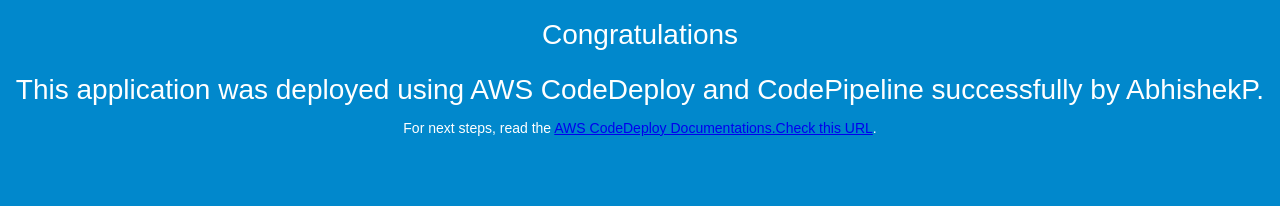
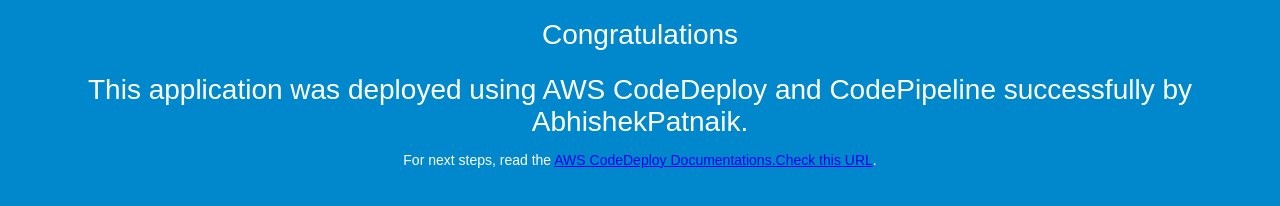
Before and after one commit to abhishekap374/Sample_Linux, a plain HTML site: page index.html in a window 1280 px wide. Drawn offline with Linux system fonts and the light colour scheme.

Commit message:
adding a cooment

```diff
--- a/index.html
+++ b/index.html
@@ -2,7 +2,7 @@
 <html>
 <head>
   <meta charset="utf-8">
-  <title>Sample Deployment through AWS CodeDeploy and CodePipeline</title>
+  <title>Sample Deployment through AWS CodeDeploy and CodePipeline by AbhishekP</title>
   <style>
     body {
       color: #ffffff;
@@ -27,7 +27,7 @@
 <body>
   <div align="center">
     <h1>Congratulations</h1>
-    <h2>This application was deployed using AWS CodeDeploy and CodePipeline successfully by AbhishekP.</h2>
+    <h2>This application was deployed using AWS CodeDeploy and CodePipeline successfully by AbhishekPatnaik.</h2>
     <p>For next steps, read the <a href="http://aws.amazon.com/documentation/codedeploy">AWS CodeDeploy Documentations.Check this URL</a>.</p>
   </div>
 </body>
```
